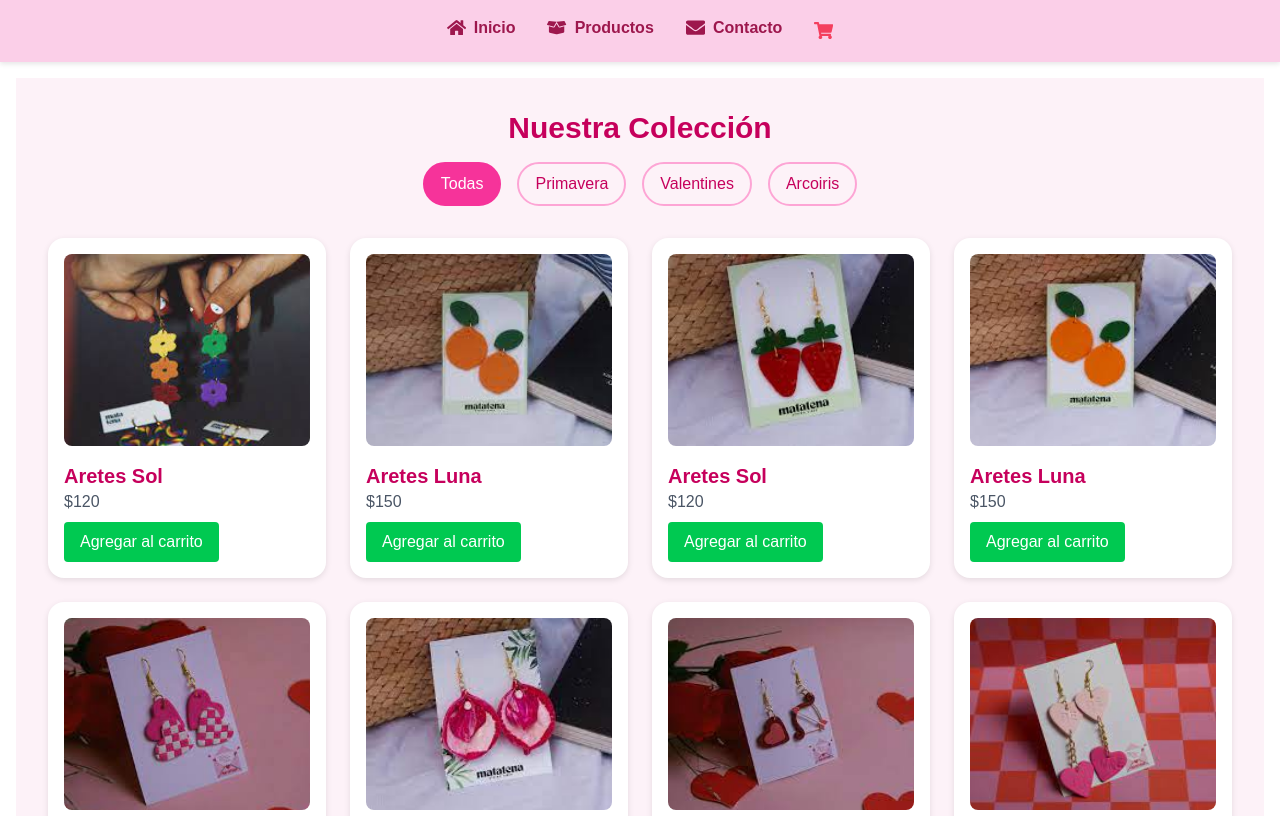
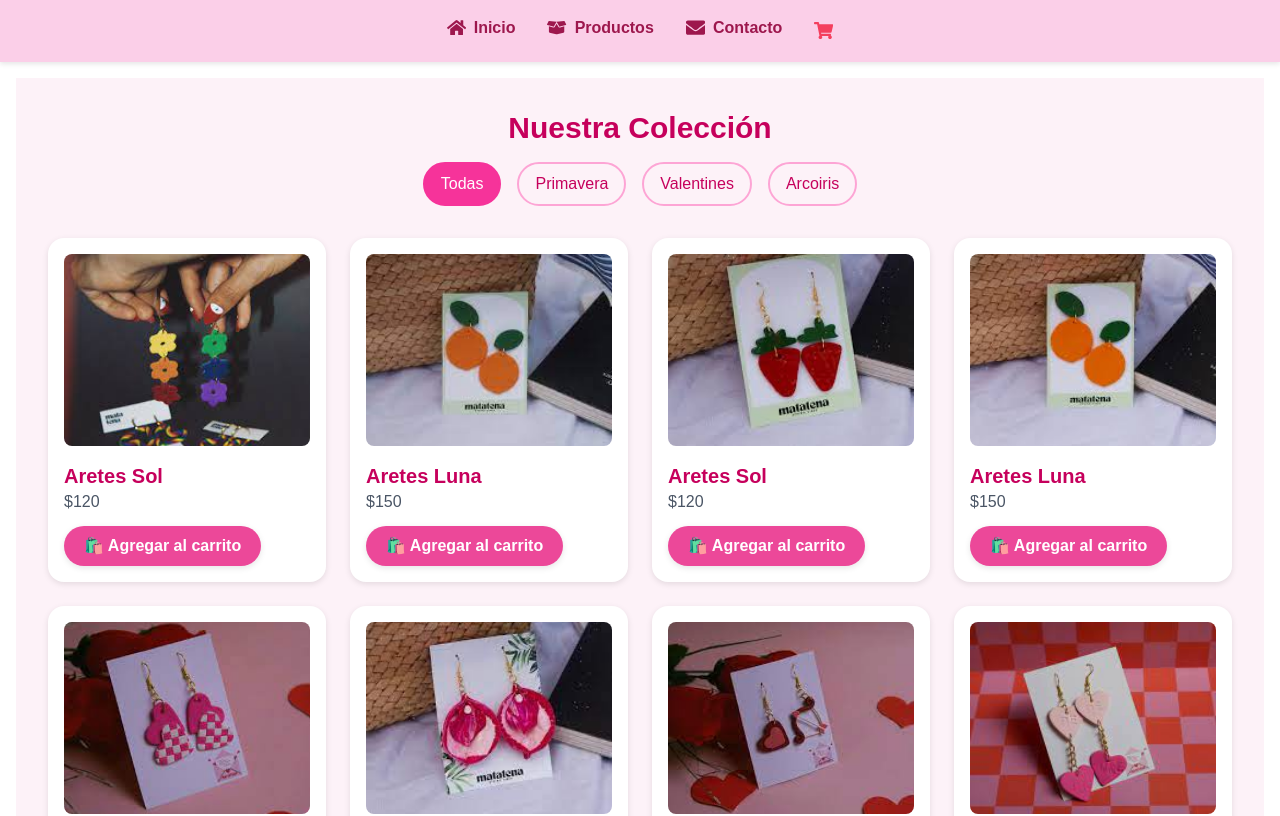
Before and after one commit to MariaJoselin/tiendaAretes, a Next.js app: page /productos in a window 1280 px wide. Shown: the top 816 px of the page. Built offline with nearby package versions, Linux system fonts and the light colour scheme.

Commit message:
Estilo boton 'agregar al carrito'

```diff
--- a/src/app/productos/page.css
+++ b/src/app/productos/page.css
@@ -24,3 +24,26 @@ nav button:hover {
   cursor: pointer;
   transition: background-color 0.3s ease, color 0.3s ease, border-color 0.3s ease;
 }
+.boton-agregar {
+  background-color: #ec4899; /* rosa fuerte (Tailwind pink-500) */
+  color: white;
+  font-weight: 600;
+  padding: 0.5rem 1.25rem;
+  border-radius: 9999px; /* estilo pill */
+  margin-top: 0.75rem;
+  box-shadow: 0 2px 6px rgba(0, 0, 0, 0.1);
+  transition: all 0.3s ease;
+  cursor: pointer;
+  border: none;
+}
+
+.boton-agregar:hover {
+  background-color: #db2777; /* rosa más oscuro (pink-600) */
+  box-shadow: 0 4px 12px rgba(236, 72, 153, 0.4);
+  transform: translateY(-2px);
+}
+
+.boton-agregar:active {
+  background-color: #be185d; /* rosa aún más oscuro (pink-700) */
+  transform: scale(0.98);
+}
--- a/src/app/productos/page.js
+++ b/src/app/productos/page.js
@@ -78,9 +78,8 @@ export default function ProductosPage() {
             <p className="text-gray-600">{producto.precio}</p>
             <button
               onClick={() => handleAgregar(producto)}
-              className="bg-green-500 text-white px-4 py-2 rounded mt-2"
-            >
-              Agregar al carrito
+              className="boton-agregar">
+                🛍️ Agregar al carrito
             </button>
           </article>
         ))}
```
